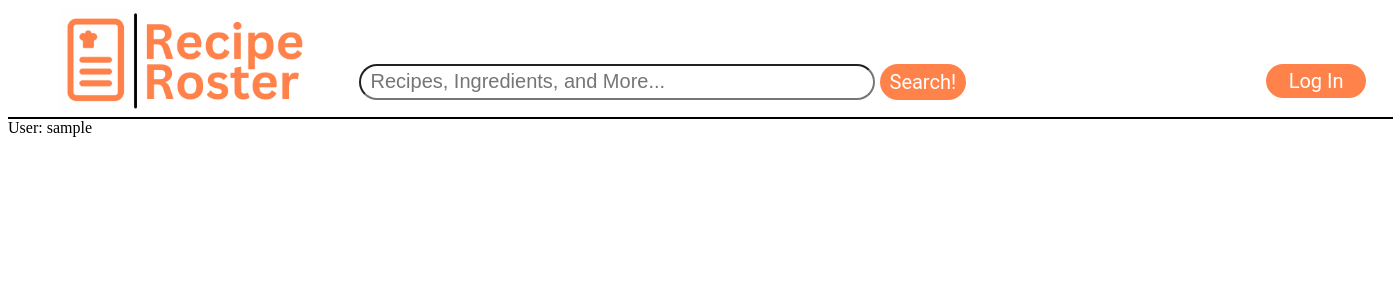
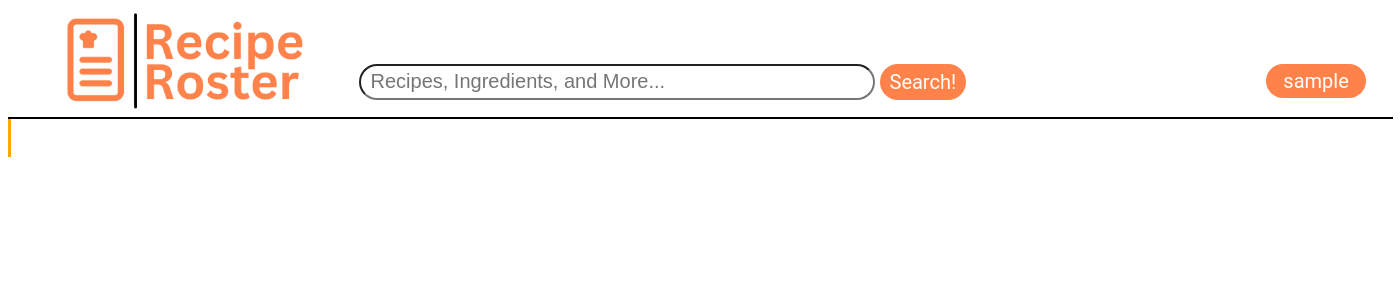
Before and after one commit to jzoccola01/web-apps-gp, a Flask app: page / in a window 1400 px wide. Shown: the top 300 px of the page. Run offline with Flask 3, Linux system fonts and the light colour scheme; the visitor is signed in with stand-in values (Sample User, id 1).

Commit message:
basic structure of home page

```diff
--- /dev/null
+++ b/cooking/static/index.css
@@ -0,0 +1,6 @@
+#whole-page {
+    background-color: green;
+    height: 100%;
+    width: 100%;
+    border: 3px solid orange;
+}
--- a/cooking/templates/base.html
+++ b/cooking/templates/base.html
@@ -21,7 +21,11 @@
             </div>
 
             <div id="header-user" class="dropdown">
-                <button onclick="dropdownFunc()" class="dropbutton button" id="user-dropdown-button">Log In</button>
+                {% if current_user.is_authenticated: %}
+                    <button onclick="dropdownFunc()" class="dropbutton button" id="user-dropdown-button">{{ current_user.username }}</button>
+                {% else %}
+                    <button onclick="dropdownFunc()" class="dropbutton button" id="user-dropdown-button">Log In</button>
+                {% endif %}
                 <div id="user-dropdown" class="dropdown-content">
                     <!-- Display Login if logged out and vice versa -->
                     {% if current_user.is_authenticated: %}
--- a/cooking/templates/main/index.html
+++ b/cooking/templates/main/index.html
@@ -1,7 +1,36 @@
 {% extends 'base.html' %}
 
 {% block content %}
-    {% if current_user.is_authenticated: %}
-        <div>User: {{current_user.username}}</div>
-    {% endif %}
+    <link rel="stylesheet" href="../../static/index.css">
+
+    <container id="whole-page">
+        <div id="side-bar">
+            <div id="filter">
+
+            </div>
+
+            <div id="sort">
+
+            </div>
+        </div>
+
+        <div id="main-body">
+            <div id="upper-body">
+                <div id="title">
+
+                </div>
+
+                <div id="create-recipe">
+
+                </div>
+            </div>
+
+            <div id="lower-body">
+                <div id="recipe-list">
+                    <!-- Some kind of jinja template here for each small recipe view -->
+                </div>
+            </div>
+        </div>
+    </container>
+
 {% endblock %}
```
